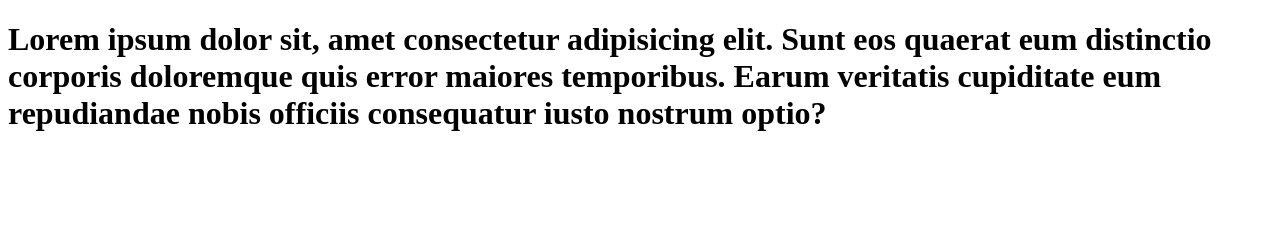
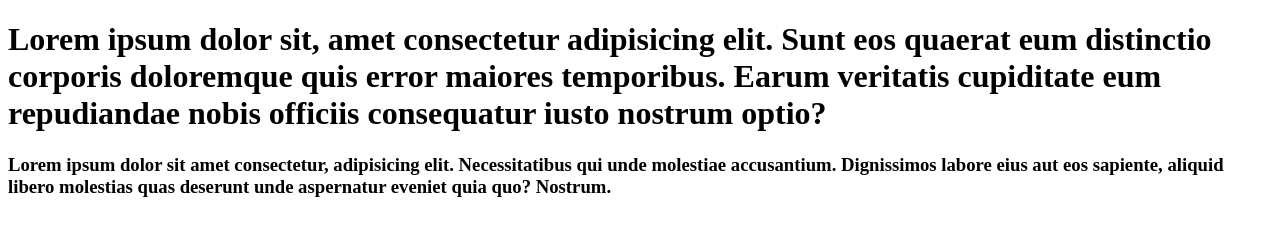
Before and after one commit to JoseKiroz/Repo-prueba, a plain HTML site: page index.html in a window 1280 px wide. Drawn offline with Linux system fonts and the light colour scheme.

Commit message:
Otro desde VSCode

```diff
--- a/index.html
+++ b/index.html
@@ -8,5 +8,6 @@
 </head>
 <body>
     <h1>Lorem ipsum dolor sit, amet consectetur adipisicing elit. Sunt eos quaerat eum distinctio corporis doloremque quis error maiores temporibus. Earum veritatis cupiditate eum repudiandae nobis officiis consequatur iusto nostrum optio?</h1>
+    <h3>Lorem ipsum dolor sit amet consectetur, adipisicing elit. Necessitatibus qui unde molestiae accusantium. Dignissimos labore eius aut eos sapiente, aliquid libero molestias quas deserunt unde aspernatur eveniet quia quo? Nostrum.</h3>
 </body>
 </html>
```
